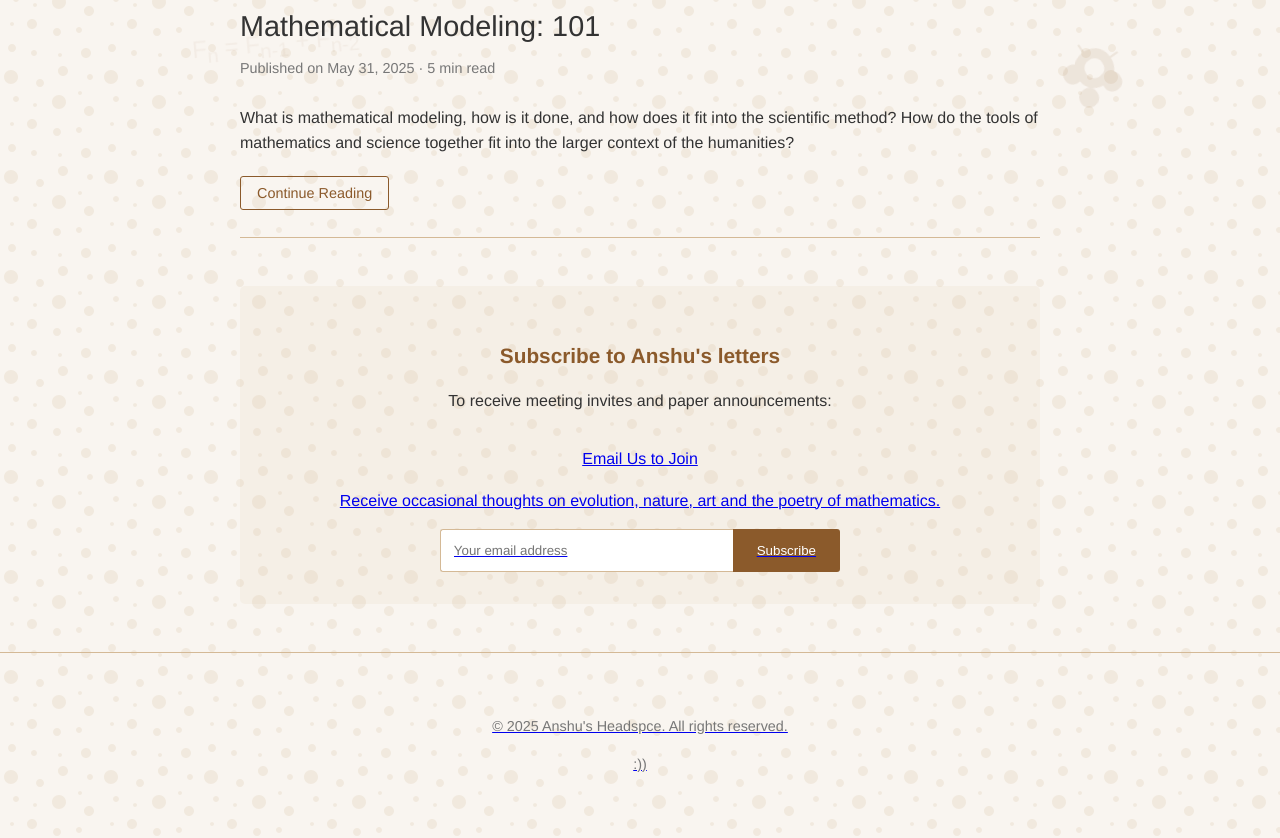
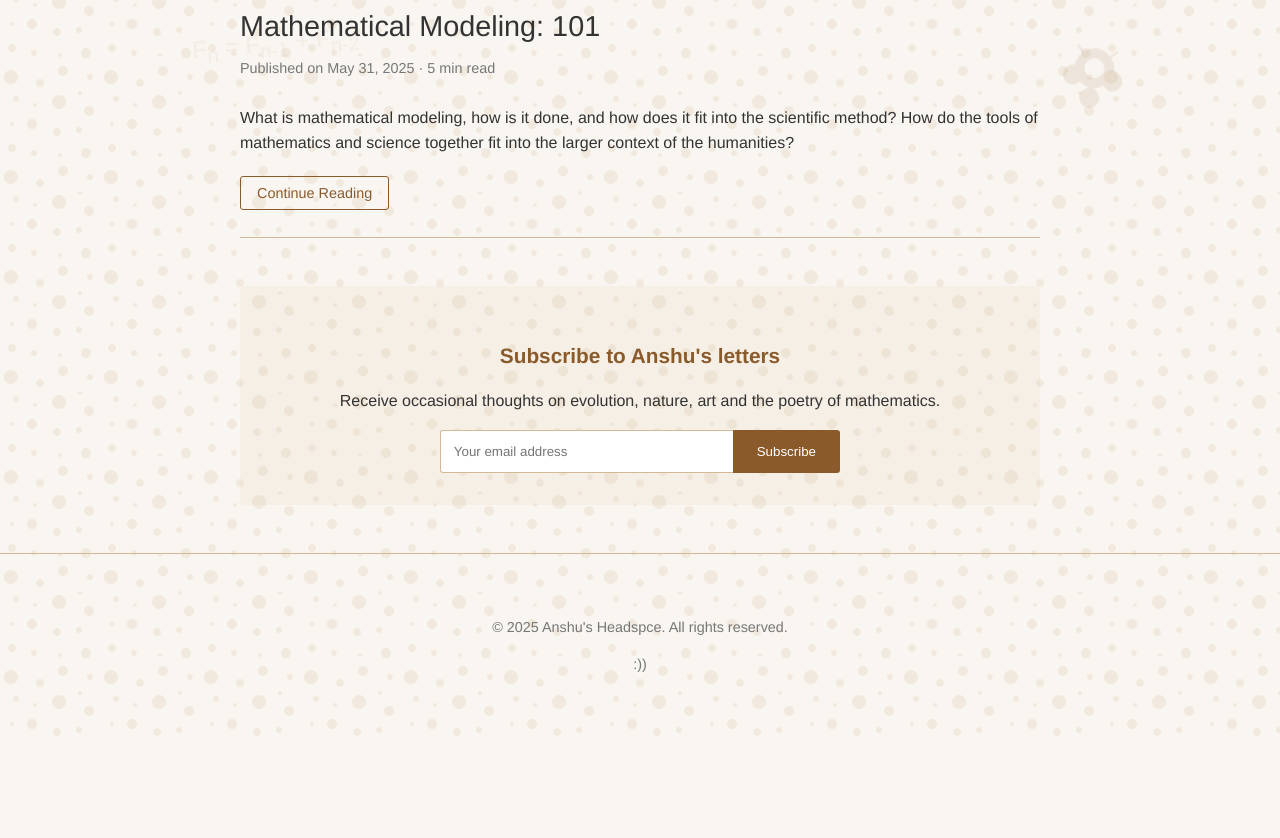
Before and after one commit to anshumishra1729/Mathembio, a plain HTML site: page index.html in a window 1280 px wide. Shown: the part 534-1372 px from the top of the page. After the commit the page ends 1273 px from the top, so only its background shows below. Drawn offline with Linux system fonts and the light colour scheme.

Commit message:
Update index.html

```diff
--- a/index.html
+++ b/index.html
@@ -295,10 +295,7 @@ I’m interested in Mathematical Biology and modeling more generally.
 
         <section class="newsletter">
             <h3 class="newsletter-title">Subscribe to Anshu's letters</h3>
-             <p>To receive meeting invites and paper announcements:</p>
-                <div style="text-align: center; margin-top: 2rem;">
-                    <a href="anshu22@iiserbpr.ac.in" class="btn">
-                        <i class="fas fa-envelope"></i> <p>Email Us to Join</p>
+
             <p>Receive occasional thoughts on evolution, nature, art and the poetry of mathematics.</p>
             <form class="newsletter-form">
                 <input type="email" class="newsletter-input" placeholder="Your email address" required>
```
